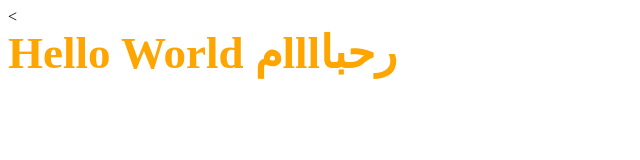
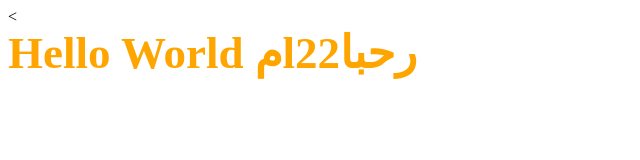
Before and after one commit to farmohammed/dp, a plain HTML site: page index.html in a window 1280 px wide. Shown: the whole page, without its empty margins (0-640 px from the left). Drawn offline with Linux system fonts and the light colour scheme.

Commit message:
Update index.html

```diff
--- a/index.html
+++ b/index.html
@@ -11,7 +11,7 @@
 
 <body>
   <div style="color:orange; font-size:45px; font-weight:bold;">
-    Hello World مlllرحبا
+    Hello World مl22رحبا
   </div>
 <body>
   </html>
```
